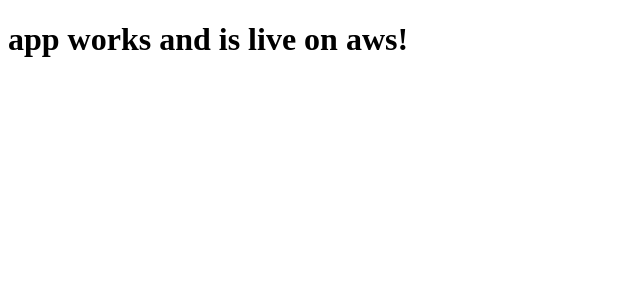
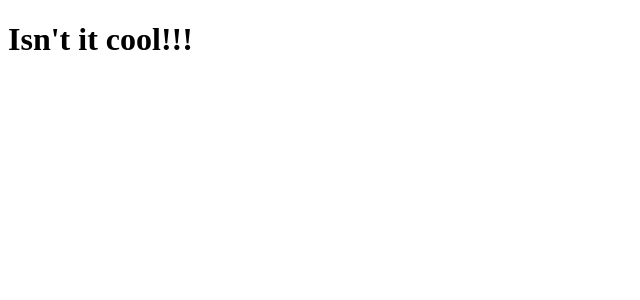
Before and after one commit to ilyakrasnov/testdeploy, an Angular app: page / in a window 1280 px wide. Shown: the top 300 px of the page, without its empty margins (0-640 px from the left). Built offline with nearby package versions, Linux system fonts and the light colour scheme.

Commit message:
Change title

```diff
--- a/src/app/app.component.ts
+++ b/src/app/app.component.ts
@@ -6,5 +6,5 @@
   styleUrls: ['./app.component.css']
 })
 export class AppComponent {
-  title = 'app works and is live on aws!';
+  title = "Isn't it cool!!!";
 }
```
